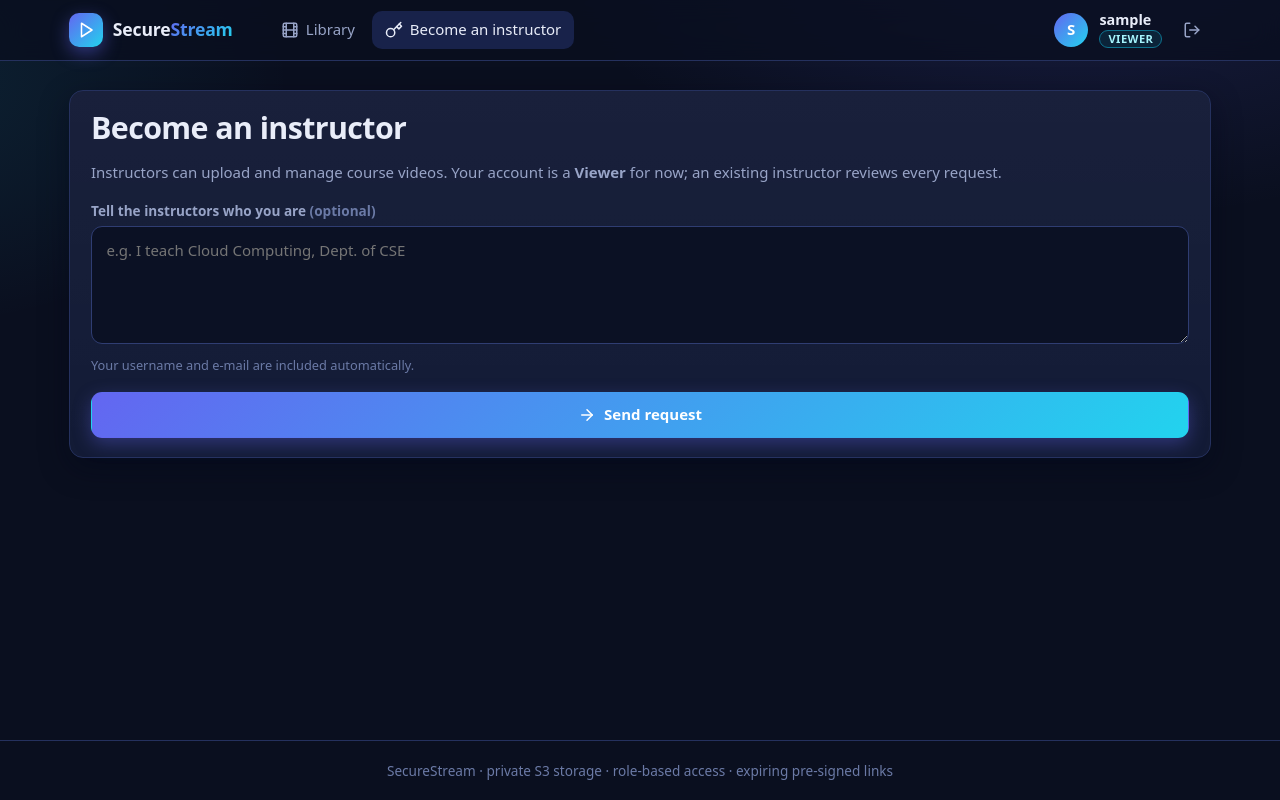
After one commit to spoorthiaradhya807-droid/secure-video-repo, a Flask app: page /request-instructor in a window 1280 px wide. The commit adds this page. Run offline with Flask 3, Linux system fonts and the light colour scheme; the visitor is signed in with stand-in values (Sample User, id 1); data comes from the database, SQL or seed files in the repository; data that the repository does not hold is empty.

Commit message:
Add instructor access requests and approval

```diff
--- a/app/__init__.py
+++ b/app/__init__.py
@@ -47,6 +47,14 @@ def create_app(config_object=Config):
     app.register_blueprint(main_bp)
     app.jinja_env.filters["duration"] = fmt_duration
     app.jinja_env.filters["filesize"] = fmt_size
+
+    @app.context_processor
+    def pending_badge():
+        from flask_login import current_user
+        from .models import AccessRequest
+        if current_user.is_authenticated and current_user.role == "instructor":
+            return {"pending_requests": AccessRequest.query.filter_by(status="pending").count()}
+        return {"pending_requests": 0}
 
     @login_manager.user_loader
     def load_user(uid):
--- a/app/auth.py
+++ b/app/auth.py
@@ -9,7 +9,7 @@ from itsdangerous import BadSignature, SignatureExpired, URLSafeTimedSerializer
 
 from .extensions import db, limiter, login_manager
 from .mailer import send_invite_email, send_reset_email
-from .models import User, log_event
+from .models import AccessRequest, User, log_event, utcnow
 
 bp = Blueprint("auth", __name__)
 USERNAME_RE = re.compile(r"^[A-Za-z0-9_]{3,30}$")
@@ -181,11 +181,19 @@ def logout():
     return redirect(url_for("auth.login"))
 
 
+def _team_context():
+    pending = (AccessRequest.query.filter_by(status="pending")
+               .order_by(AccessRequest.created_at).all())
+    history = (AccessRequest.query.filter(AccessRequest.status != "pending")
+               .order_by(AccessRequest.decided_at.desc()).limit(10).all())
+    return dict(pending=pending, history=history)
+
+
 @bp.route("/invite", methods=["GET", "POST"])
 @role_required("instructor")
 @limiter.limit("20 per hour", methods=["POST"])
 def invite():
-    """An instructor invites a colleague; only a signed, expiring, single-use link grants the role."""
+    """Team page: approve instructor requests and invite colleagues (signed, expiring, single-use link)."""
     if request.method == "POST":
         email = request.form.get("email", "").strip().lower()
         if not EMAIL_RE.match(email) or len(email) > 120:
@@ -198,8 +206,46 @@ def invite():
             link = f"{base}{url_for('auth.join', token=token)}"
             sent = send_invite_email(email, link, current_user.username)
             log_event("instructor_invited", detail=email)
-            return render_template("invite.html", link=link, invited=email, sent=sent)
-    return render_template("invite.html", link=None)
+            return render_template("invite.html", link=link, invited=email, sent=sent, **_team_context())
+    return render_template("invite.html", link=None, **_team_context())
+
+
+@bp.route("/request-instructor", methods=["GET", "POST"])
+@login_required
+@limiter.limit("5 per hour", methods=["POST"])
+def request_access():
+    """A viewer (e.g. a teacher who just signed up) asks to become an instructor."""
+    if current_user.role == "instructor":
+        return redirect(url_for("main.index"))
+    pending = AccessRequest.query.filter_by(user_id=current_user.id, status="pending").first()
+    if request.method == "POST" and not pending:
+        msg = request.form.get("message", "").strip()[:300]
+        db.session.add(AccessRequest(user_id=current_user.id, message=msg))
+        db.session.commit()
+        log_event("instructor_requested", detail=msg[:100])
+        flash("Request sent. An instructor will review it.", "success")
+        return redirect(url_for("auth.request_access"))
+    last = (AccessRequest.query.filter_by(user_id=current_user.id)
+            .order_by(AccessRequest.id.desc()).first())
+    return render_template("request_access.html", pending=pending, last=last)
+
+
+@bp.post("/api/requests/<int:rid>/<action>")
+@role_required("instructor")
+def decide_request(rid, action):
+    if action not in ("approve", "reject"):
+        abort(404)
+    r = db.get_or_404(AccessRequest, rid)
+    if r.status != "pending":
+        return jsonify(error="This request was already handled."), 400
+    r.status = "approved" if action == "approve" else "rejected"
+    r.decided_by, r.decided_at = current_user.id, utcnow()
+    if action == "approve":
+        r.user.role = "instructor"
+    db.session.commit()
+    log_event("instructor_approved" if action == "approve" else "instructor_rejected",
+              detail=f"{r.user.username} (request #{r.id})")
+    return jsonify(ok=True)
 
 
 @bp.route("/join/<token>", methods=["GET", "POST"])
--- a/app/models.py
+++ b/app/models.py
@@ -43,6 +43,18 @@ class Video(db.Model):
     uploader = db.relationship("User")
 
 
+class AccessRequest(db.Model):
+    """A viewer asking to become an instructor; an existing instructor approves or rejects."""
+    id = db.Column(db.Integer, primary_key=True)
+    user_id = db.Column(db.Integer, db.ForeignKey("user.id"), nullable=False, index=True)
+    message = db.Column(db.String(300), default="")
+    status = db.Column(db.String(20), default="pending", index=True)  # pending | approved | rejected
+    created_at = db.Column(db.DateTime, default=utcnow)
+    decided_by = db.Column(db.Integer, nullable=True)
+    decided_at = db.Column(db.DateTime, nullable=True)
+    user = db.relationship("User")
+
+
 class Event(db.Model):
     """Audit log: login_ok, login_fail, view, url_renew, upload, upload_rejected, denied,
     register, password_reset_requested, password_reset."""
--- a/app/static/style.css
+++ b/app/static/style.css
@@ -186,3 +186,16 @@ details.sec summary::-webkit-details-marker{display:none}
 .sep{border:0;border-top:1px solid var(--line);margin:1.3rem 0}
 .badge.instructor_invited{background:rgba(96,165,250,.15);color:var(--info)}
 .badge.instructor_joined{background:rgba(52,211,153,.14);color:var(--ok)}
+
+textarea{width:100%;padding:.72rem .9rem;border-radius:11px;border:1px solid var(--line2);background:#0b1124;color:var(--text);font:inherit;outline:none;resize:vertical}
+textarea:focus{border-color:var(--brand);box-shadow:0 0 0 3px rgba(99,102,241,.25)}
+.count{display:inline-block;min-width:20px;padding:0 .4rem;margin-left:.35rem;border-radius:99px;background:var(--bad);color:#fff;font-size:.72rem;font-weight:700;text-align:center;line-height:20px}
+.team-requests{margin-bottom:1.6rem}
+.section-title{margin:0 0 .9rem}
+.status-box{display:flex;gap:.8rem;align-items:flex-start;padding:.9rem 1rem;border-radius:12px;margin:1rem 0;border:1px solid var(--line2)}
+.status-box.pending{background:rgba(251,191,36,.08);border-color:#92400e}.status-box.pending .ic{color:var(--warn)}
+.status-box.rejected{background:rgba(248,113,113,.08);border-color:#7f1d1d}.status-box.rejected .ic{color:var(--bad)}
+.banner{display:flex;justify-content:space-between;align-items:center;gap:1rem;flex-wrap:wrap;margin-bottom:1.4rem}
+.badge.instructor_requested{background:rgba(251,191,36,.15);color:var(--warn)}
+.badge.instructor_approved{background:rgba(52,211,153,.14);color:var(--ok)}
+.badge.instructor_rejected{background:rgba(248,113,113,.15);color:var(--bad)}
--- a/app/templates/base.html
+++ b/app/templates/base.html
@@ -27,9 +27,11 @@
     {% if current_user.role == 'instructor' %}
     <a class="{{ 'active' if ep == 'main.upload_page' }}" href="{{ url_for('main.upload_page') }}">{{ i.icon('upload', 18) }} Upload</a>
     <a class="{{ 'active' if ep == 'main.manage' }}" href="{{ url_for('main.manage') }}">{{ i.icon('folder', 18) }} My videos</a>
-    <a class="{{ 'active' if ep == 'auth.invite' }}" href="{{ url_for('auth.invite') }}">{{ i.icon('mail', 18) }} Invite</a>
+    <a class="{{ 'active' if ep == 'auth.invite' }}" href="{{ url_for('auth.invite') }}">{{ i.icon('users', 18) }} Team{% if pending_requests %}<span class="count">{{ pending_requests }}</span>{% endif %}</a>
     <a class="{{ 'active' if ep == 'main.analytics_page' }}" href="{{ url_for('main.analytics_page') }}">{{ i.icon('chart', 18) }} Analytics</a>
     <a class="{{ 'active' if ep == 'main.audit' }}" href="{{ url_for('main.audit') }}">{{ i.icon('list', 18) }} Audit log</a>
+    {% else %}
+    <a class="{{ 'active' if ep == 'auth.request_access' }}" href="{{ url_for('auth.request_access') }}">{{ i.icon('key', 18) }} Become an instructor</a>
     {% endif %}
   </nav>
   <div class="spacer"></div>
--- a/app/templates/index.html
+++ b/app/templates/index.html
@@ -1,6 +1,10 @@
 {% extends "base.html" %}{% import "_icons.html" as i %}
 {% block title %}Library{% endblock %}
 {% block content %}
+{% if current_user.role == 'viewer' %}
+<div class="card banner"><div><b>Are you a teacher?</b><div class="muted small">Request instructor access to upload your own videos.</div></div>
+  <a class="btn ghost sm" href="{{ url_for('auth.request_access') }}">{{ i.icon('key', 16) }} Become an instructor</a></div>
+{% endif %}
 <div class="page-head">
   <div><h1>Course library</h1>
     <p>{{ videos|length }} video{{ '' if videos|length == 1 else 's' }} · streamed securely from private storage</p></div>
--- a/app/templates/register.html
+++ b/app/templates/register.html
@@ -6,7 +6,7 @@
   {% include "_authhero.html" %}
   <section class="auth-side"><div class="auth-card card">
     <h1>Create your account</h1>
-    <p class="muted">New accounts get the <b>Viewer</b> role. Instructor access is granted by an administrator.</p>
+    <p class="muted">New accounts start as a <b>Viewer</b>. Teachers: sign up, then choose <b>Become an instructor</b> and an existing instructor will approve you.</p>
     <form method="post">
       <input type="hidden" name="csrf_token" value="{{ csrf_token() }}">
       <div class="field"><label for="username">Username</label>
--- /dev/null
+++ b/app/templates/request_access.html
@@ -0,0 +1,22 @@
+{% extends "base.html" %}{% import "_icons.html" as i %}
+{% block title %}Become an instructor{% endblock %}
+{% block content %}
+<div class="card narrow">
+  <h1>Become an instructor</h1>
+  <p class="muted">Instructors can upload and manage course videos. Your account is a <b>Viewer</b> for now; an existing instructor reviews every request.</p>
+  {% if pending %}
+    <div class="status-box pending">{{ i.icon('clock', 20) }}<div><b>Request pending</b><br><span class="small muted">Sent {{ pending.created_at.strftime('%d %b %Y %H:%M') }} UTC. You will see the Upload menu here once an instructor approves it.</span></div></div>
+  {% else %}
+    {% if last and last.status == 'rejected' %}
+    <div class="status-box rejected">{{ i.icon('alert', 20) }}<div><b>Your previous request was not approved</b><br><span class="small muted">You can send a new one with more details.</span></div></div>
+    {% endif %}
+    <form method="post">
+      <input type="hidden" name="csrf_token" value="{{ csrf_token() }}">
+      <div class="field"><label for="message">Tell the instructors who you are <span class="faint">(optional)</span></label>
+        <textarea id="message" name="message" maxlength="300" rows="4" placeholder="e.g. I teach Cloud Computing, Dept. of CSE"></textarea>
+        <div class="hint">Your username and e-mail are included automatically.</div></div>
+      <button class="btn block">{{ i.icon('arrow', 18) }} Send request</button>
+    </form>
+  {% endif %}
+</div>
+{% endblock %}
```
Also changed, not shown: app/static/team.js (added, +24 -0 lines), app/templates/invite.html (+31 -3 lines), tests/test_access.py (+74 -0 lines), README.md.
